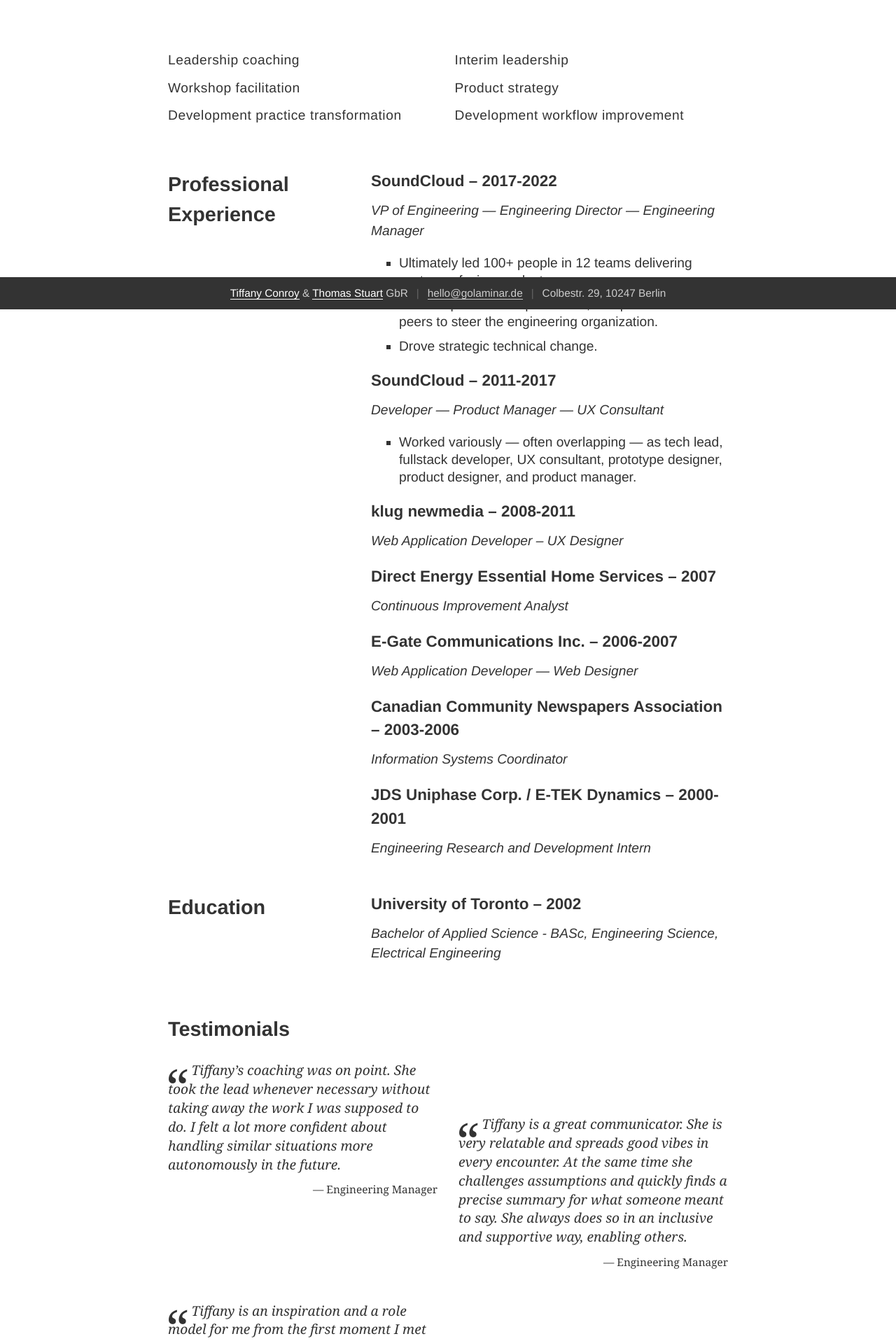
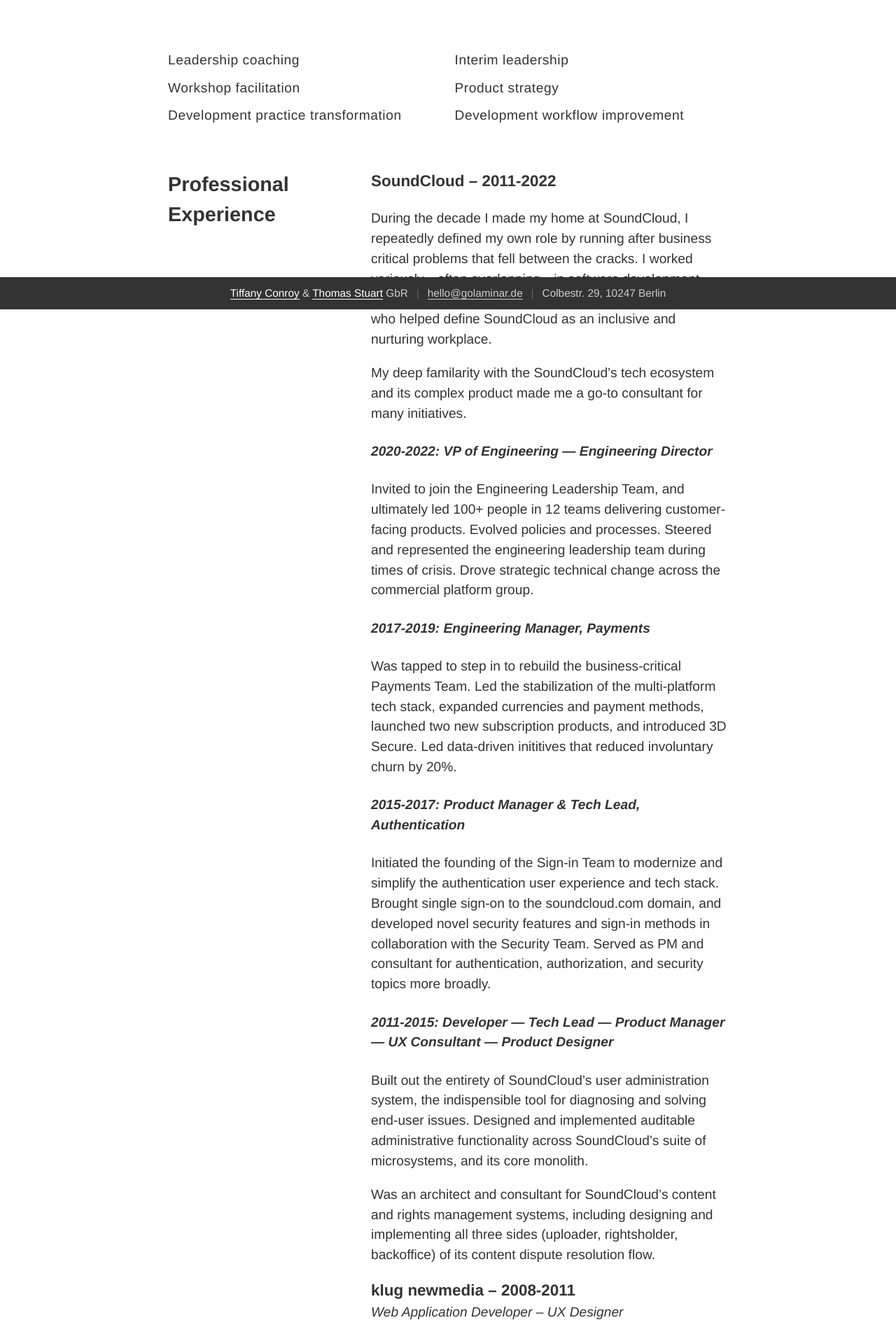
Before and after one commit to golaminar/golaminar.github.io, a Jekyll site: the page built from tiffany/cv.html, in a window 1280 px wide. Shown: the part 458-2374 px from the top of the page at 70% size. Built offline with Jekyll 4.4.1, drawn with Linux system fonts in a browser that asks for light colours.

Commit message:
Expanded CV for Tiffany

```diff
--- a/site.css
+++ b/site.css
@@ -158,7 +158,6 @@
 
 .col-main h3 {
     margin-top: 0;
-    margin-bottom: 0.5em;
 }
 
 #packages .cols {
--- a/tiffany/cv.html
+++ b/tiffany/cv.html
@@ -66,35 +66,63 @@
             </div>
             <div class="col col-main">
 
-                <h3>SoundCloud – 2017-2022</h3>
-                <p style="font-style: italic;">VP of Engineering — Engineering Director — Engineering Manager</p>
-                <ul>
-                    <li>Ultimately led 100+ people in 12 teams delivering customer-facing products.</li>
-                    <li>Evolved policies and processes, and partnered with peers to steer the engineering organization.</li>
-                    <li>Drove strategic technical change.</li>
-                </ul>
+                <h3>SoundCloud – 2011-2022</h3>
+                <p>
+                    During the decade I made my home at SoundCloud, I repeatedly defined my own role by running after business critical
+                    problems that fell between the cracks. I worked variously—often overlapping—in software development, product management,
+                    and design. I was a cultural leader who helped define SoundCloud as an inclusive and nurturing workplace.
+                </p>
+                <p>
+                    My deep familarity with the SoundCloud’s tech ecosystem and its complex product made me a go-to consultant for many
+                    initiatives.
+                </p>
 
-                <h3>SoundCloud – 2011-2017</h3>
-                <p style="font-style: italic;">Developer — Product Manager — UX Consultant</p>
-                <ul>
-                    <li>Worked variously — often overlapping — as tech lead, fullstack developer, UX consultant,
-                    prototype designer, product designer, and product manager.</li>
-                </ul>
+                <h4 style="font-style: italic;">2020-2022: VP of Engineering — Engineering Director</h4>
+                <p>
+                    Invited to join the Engineering Leadership Team, and ultimately led 100+ people in 12 teams delivering customer-facing products.
+                    Evolved policies and processes. Steered and represented the engineering leadership team during times of crisis.
+                    Drove strategic technical change across the commercial platform group.
+                </p>
+
+                <h4 style="font-style: italic;">2017-2019: Engineering Manager, Payments</h4>
+                <p>
+                    Was tapped to step in to rebuild the business-critical Payments Team.
+                    Led the stabilization of the multi-platform tech stack, expanded currencies and payment methods, launched two new subscription products, and introduced 3D Secure.
+                    Led data-driven inititives that reduced involuntary churn by 20%.
+                </p>
+
+                <h4 style="font-style: italic;">2015-2017: Product Manager & Tech Lead, Authentication</h4>
+                <p>
+                    Initiated the founding of the Sign-in Team to modernize and simplify the authentication user experience and tech stack.
+                    Brought single sign-on to the soundcloud.com domain, and developed novel security features and sign-in methods in collaboration with the Security Team. Served as PM and consultant for authentication, authorization, and security topics more broadly.
+                </p>
+
+                <h4 style="font-style: italic;">2011-2015: Developer — Tech Lead — Product Manager — UX Consultant — Product Designer</h4>
+                <p>
+                    Built out the entirety of SoundCloud’s user administration system, the indispensible tool for diagnosing and solving end-user issues. Designed and implemented auditable administrative functionality across
+                    SoundCloud’s suite of microsystems, and its core monolith.
+                </p>
+                <p>
+                    Was an architect and consultant for SoundCloud’s
+                    content and rights management systems, including designing
+                    and implementing all three sides (uploader,
+                    rightsholder, backoffice) of its content dispute resolution flow.
+                </p>
 
                 <h3>klug newmedia – 2008-2011</h3>
-                <p style="font-style: italic;">Web Application Developer – UX Designer</p>
+                <h4 style="font-style: italic;">Web Application Developer – UX Designer</h4>
 
                 <h3>Direct Energy Essential Home Services – 2007</h3>
-                <p style="font-style: italic;">Continuous Improvement Analyst</p>
+                <h4 style="font-style: italic;">Continuous Improvement Analyst</h4>
 
                 <h3>E-Gate Communications Inc. – 2006-2007</h3>
-                <p style="font-style: italic;">Web Application Developer — Web Designer</p>
+                <h4 style="font-style: italic;">Web Application Developer — Web Designer</h4>
 
                 <h3>Canadian Community Newspapers Association – 2003-2006</h3>
-                <p style="font-style: italic;">Information Systems Coordinator</p>
+                <h4 style="font-style: italic;">Information Systems Coordinator</h4>
 
                 <h3>JDS Uniphase Corp. / E-TEK Dynamics – 2000-2001</h3>
-                <p style="font-style: italic;">Engineering Research and Development Intern</p>
+                <h4 style="font-style: italic;">Engineering Research and Development Intern</h4>
             </div>
         </div>
     </section>
@@ -106,7 +134,7 @@
             </div>
             <div class="col col-main">
                 <h3>University of Toronto – 2002</h3>
-                <p style="font-style: italic;">Bachelor of Applied Science - BASc, Engineering Science, Electrical Engineering</p>
+                <h4 style="font-style: italic;">Bachelor of Applied Science - BASc, Engineering Science, Electrical Engineering</h4>
             </div>
         </div>
     </section>
```
